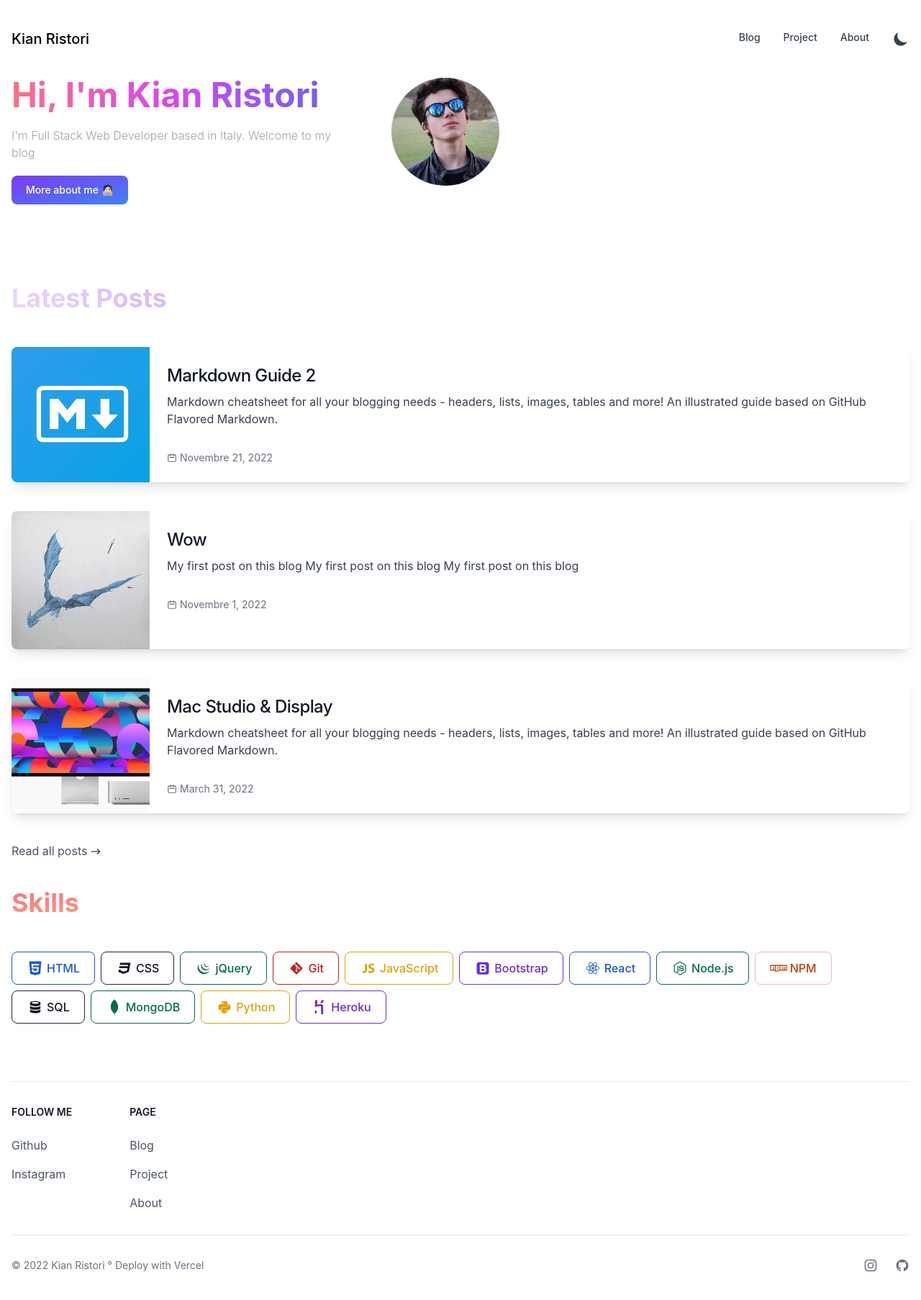
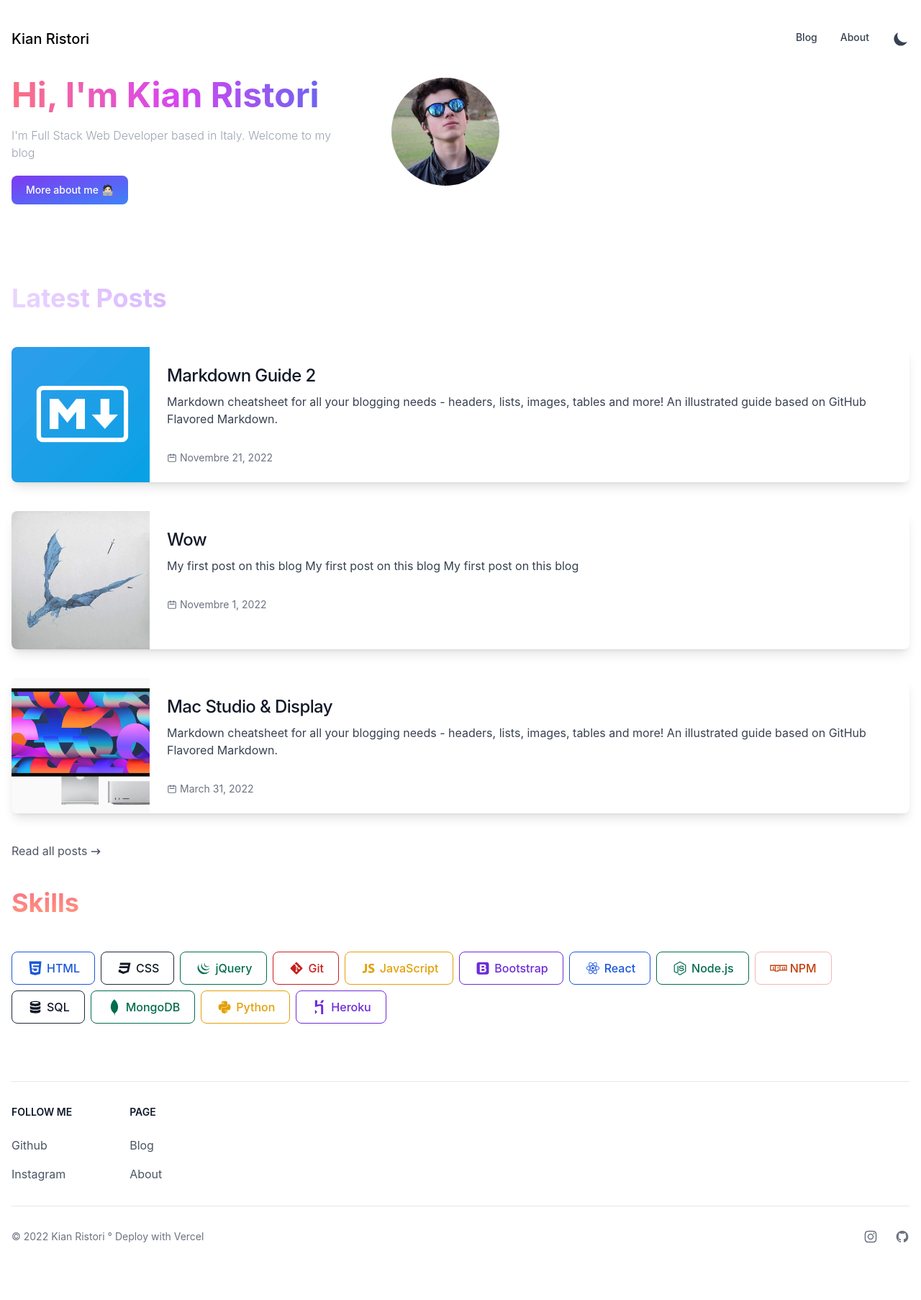
Before and after one commit to KianRistori/kianristori.dev, a Next.js app: page / in a window 1280 px wide. Shown: the whole page at 72% size. After the commit the page ends 1768 px from the top, so only its background shows below. Built offline with nearby package versions, Linux system fonts and the light colour scheme.

Commit message:
Remove projects page for the moment

```diff
--- a/components/Footer.js
+++ b/components/Footer.js
@@ -21,9 +21,6 @@
 <ul className="text-gray-600 dark:text-gray-400">
 <li className="mb-4">
 <a href="/blog" className="hover:underline">Blog</a>
-</li>
-<li className="mb-4">
-<a href="/project" className="hover:underline">Project</a>
 </li>
 <li>
 <a href="/about" className="hover:underline">About</a>
--- a/components/Navbar.js
+++ b/components/Navbar.js
@@ -13,7 +13,7 @@
       if (currentTheme === "dark") {
         return (
             <button aria-label="sun-icon" className="block py-2 pr-4 pl-3 text-gray-700 hover:bg-gray-50 md:hover:bg-transparent md:border-0 md:hover:text-blue-700 md:p-0 dark:text-gray-400 md:dark:hover:text-white dark:hover:bg-gray-700 dark:hover:text-white md:dark:hover:bg-transparent" onClick={() => setTheme('light')}>
-                <SunIcon className="w-6 h-auto"/>
+              <SunIcon className="w-6 h-auto"/>
             </button>
 
         )
@@ -22,7 +22,7 @@
       if (currentTheme === "light") {
         return (
             <button aria-label="moon-icon" className="block py-2 pr-4 pl-3 text-gray-700 hover:bg-gray-50 md:hover:bg-transparent md:border-0 md:hover:text-blue-700 md:p-0 dark:text-gray-400 md:dark:hover:text-white dark:hover:bg-gray-700 dark:hover:text-white md:dark:hover:bg-transparent" onClick={() => setTheme('dark')}>
-                <MoonIcon className="w-6 h-auto"/>
+              <MoonIcon className="w-6 h-auto"/>
             </button>
         )
       }
@@ -44,9 +44,6 @@
 <a href="/blog" className="block py-2 pr-4 pl-3 text-gray-700 border-b border-gray-100 hover:bg-gray-50 md:hover:bg-transparent md:border-0 md:hover:text-blue-700 md:p-0 dark:text-gray-400 md:dark:hover:text-white dark:hover:bg-gray-700 dark:hover:text-white md:dark:hover:bg-transparent dark:border-gray-700">Blog</a>
 </li>
 <li>
-<a href="/blog" className="block py-2 pr-4 pl-3 text-gray-700 border-b border-gray-100 hover:bg-gray-50 md:hover:bg-transparent md:border-0 md:hover:text-blue-700 md:p-0 dark:text-gray-400 md:dark:hover:text-white dark:hover:bg-gray-700 dark:hover:text-white md:dark:hover:bg-transparent dark:border-gray-700">Project</a>
-</li>
-<li>
 <a href="/about" className="block py-2 pr-4 pl-3 text-gray-700 border-b border-gray-100 hover:bg-gray-50 md:hover:bg-transparent md:border-0 md:hover:text-blue-700 md:p-0 dark:text-gray-400 md:dark:hover:text-white dark:hover:bg-gray-700 dark:hover:text-white md:dark:hover:bg-transparent dark:border-gray-700">About</a>
 </li>
 <li>
```
